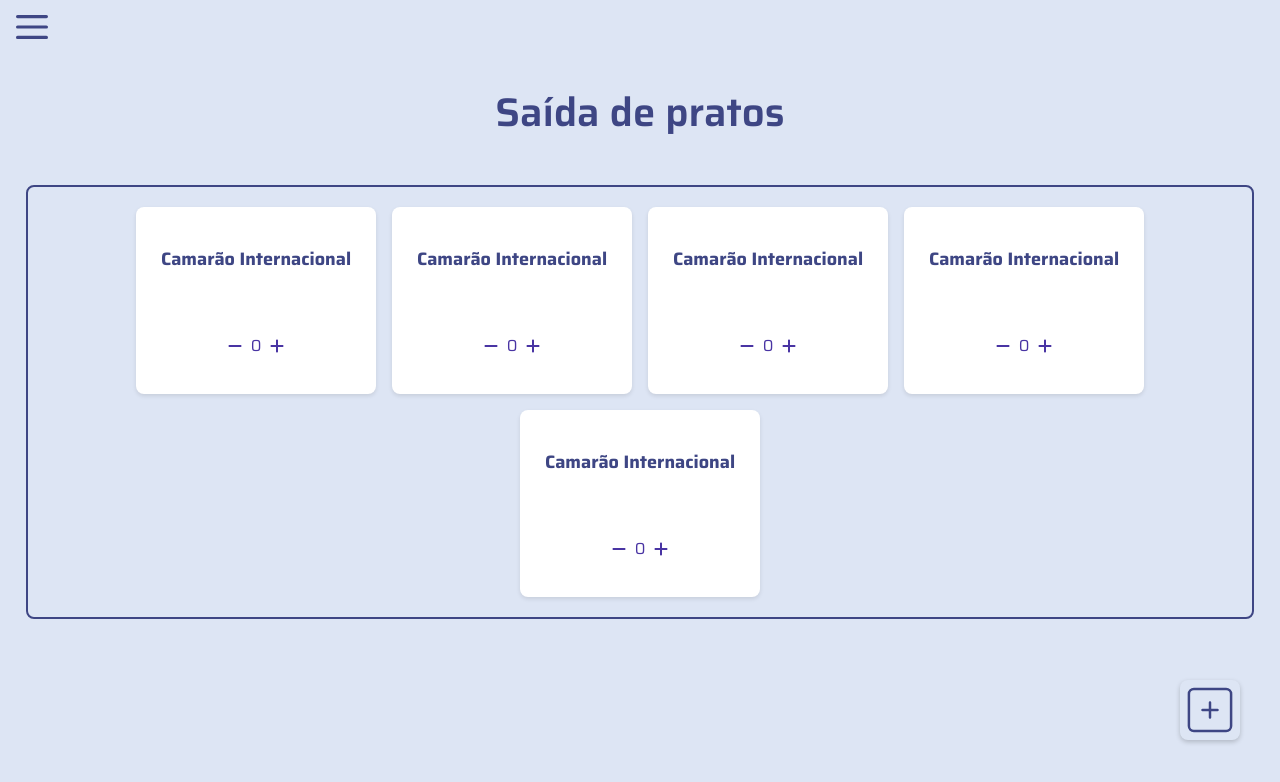
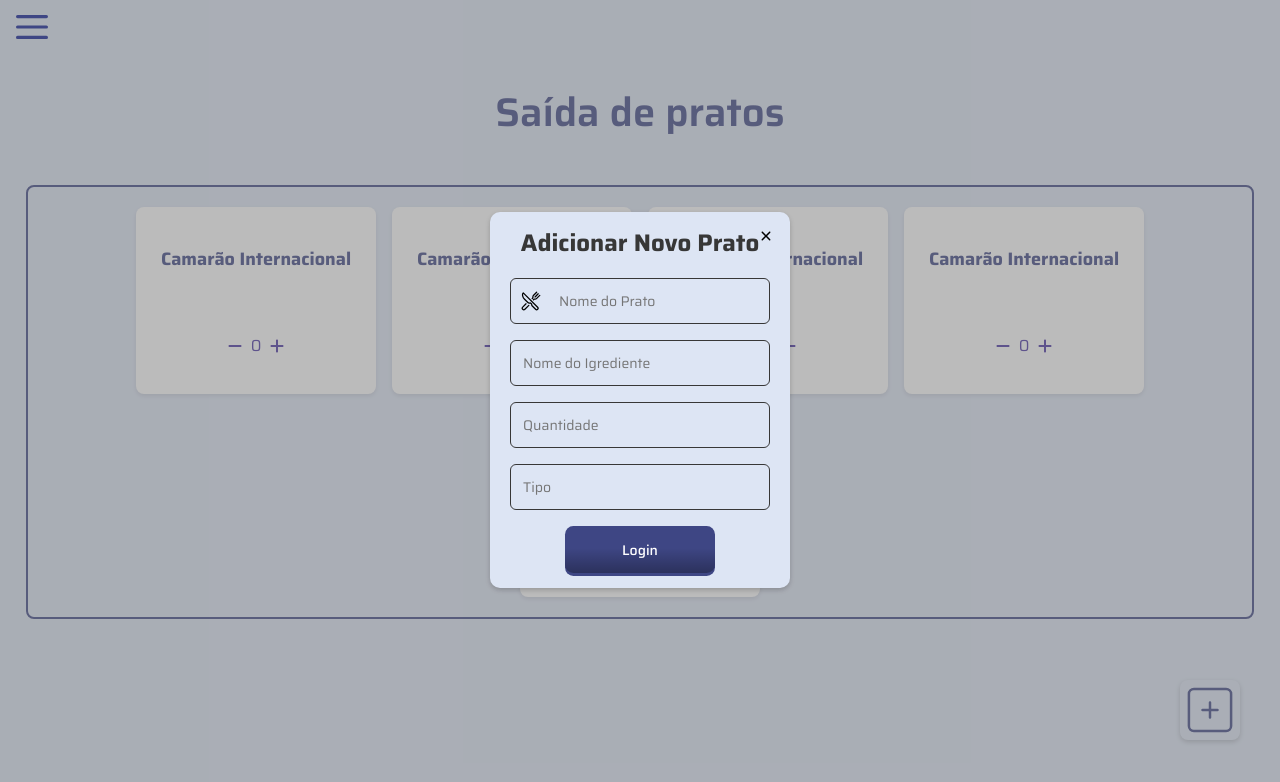
Before and after one commit to lucpes/Gestao_De_Restaurantes, a React (Create React App) app: page /home/output in a window 1280 px wide. Both pictures are taken after a click on the icon 1210 px from the left and 710 px from the top of the page. Shown: the top 782 px of the page. Built offline with nearby package versions, Linux system fonts and the light colour scheme.

Commit message:
arruma ae

```diff
--- a/src/components/Button/index.tsx
+++ b/src/components/Button/index.tsx
@@ -7,9 +7,13 @@ interface ButtonProps {
     type?: "button" | "submit" | "reset" | undefined;
 }
 
-export default function Button({ children, onClick, type = "button" }: ButtonProps) {
+export default function Button({
+    children,
+    onClick,
+    type = "button",
+}: ButtonProps) {
     return (
-    <button type={type} onClick={onClick}>
+        <button className="button-container" type={type} onClick={onClick}>
             <span className="transition"></span>
             <span className="gradient"></span>
             <span className="label">{children}</span>
--- a/src/components/Button/style.scss
+++ b/src/components/Button/style.scss
@@ -1,7 +1,7 @@
 /* From Uiverse.io by cssbuttons-io */
 @import "../../GlobalStyle.scss";
 
-button {
+.button-container {
     font-family: ui-monospace, SFMono-Regular, Menlo, Monaco, Consolas,
         "Liberation Mono", "Courier New", monospace;
     font-size: 14px;
--- a/src/components/Input/index.tsx
+++ b/src/components/Input/index.tsx
@@ -1,7 +1,8 @@
-import React, { useState } from "react";
+import React, { useEffect, useState } from "react";
 import "./style.scss";
 import { ReactNode } from "react";
 import { AiFillEye, AiFillEyeInvisible } from "react-icons/ai";
+import { FiX } from "react-icons/fi";
 
 interface InputProps {
     value: string;
@@ -10,6 +11,7 @@ interface InputProps {
     icon?: ReactNode;
     error?: string;
     type?: string;
+    data?: string[];
 }
 
 export default function Input({
@@ -18,25 +20,110 @@ export default function Input({
     value,
     onChange,
     error = "",
-    type = "text"
+    type = "text",
+    data,
 }: InputProps) {
     const [showPassword, setShowPassword] = useState(false);
 
-    const handleTogglePassword = () => {
-        setShowPassword(prevState => !prevState);
+    const [isBoxOpen, setIsBoxOpen] = useState(true);
+    const [isManuallyClosed, setIsManuallyClosed] = useState(false);
+
+    const highlightText = (name: string, value: string) => {
+        const normalizedValue = value
+            .normalize("NFD")
+            .replace(/[\u0300-\u036f]/g, "")
+            .toLowerCase();
+        const normalizedName = name
+            .normalize("NFD")
+            .replace(/[\u0300-\u036f]/g, "")
+            .toLowerCase();
+
+        const startIndex = normalizedName.indexOf(normalizedValue);
+
+        if (startIndex === -1 || !value) {
+            return <span>{name}</span>;
+        }
+
+        const beforeMatch = name.slice(0, startIndex);
+        const match = name.slice(startIndex, startIndex + value.length);
+        const afterMatch = name.slice(startIndex + value.length);
+
+        return (
+            <span>
+                {beforeMatch}
+                <span style={{ color: "#3e4684", fontWeight: 600 }}>
+                    {match}
+                </span>
+                {afterMatch}
+            </span>
+        );
     };
 
+    const filteredData = data?.filter((name) => {
+        if (value) {
+            const normalizedValue = value
+                .normalize("NFD")
+                .replace(/[\u0300-\u036f]/g, "")
+                .toLowerCase();
+            const normalizedName = name
+                ?.normalize("NFD")
+                .replace(/[\u0300-\u036f]/g, "")
+                .toLowerCase();
+            return normalizedName.includes(normalizedValue);
+        }
+        return true;
+    });
+
+    const filteredEqualData = data?.filter((name) => {
+        if (value) {
+            return name === value;
+        }
+        return false;
+    });
+
+    useEffect(() => {
+        if (filteredEqualData?.length && filteredEqualData?.length > 0) {
+            setIsBoxOpen(false);
+        } else if (!isManuallyClosed) {
+            setIsBoxOpen(true);
+        }
+    }, [value, filteredEqualData, isManuallyClosed]);
+
+    const handleTogglePassword = () => {
+        setShowPassword((prevState) => !prevState);
+    };
+    const boxCondition =
+        filteredData && filteredData.length > 0 && value && isBoxOpen;
     return (
         <label className={`input-container ${error && "input-error"}`}>
             {icon && <span className="input-icon">{icon}</span>}
             <input
                 value={value}
                 onChange={onChange}
-                type={type === "password" && !showPassword ? "password" : "text"}
+                type={
+                    type === "password" && !showPassword ? "password" : "text"
+                }
                 className="input"
                 placeholder={error ? error : placeholder}
                 autoComplete="off"
             />
+
+            {boxCondition && (
+                <div className="input-box-container">
+                    <ul className="input-box-content">
+                        {filteredData.map((name, index) => (
+                            <li key={index}>{highlightText(name, value)}</li>
+                        ))}
+                    </ul>
+                    <FiX
+                        size={18}
+                        onClick={() => {
+                            setIsBoxOpen(false);
+                        }}
+                    />
+                </div>
+            )}
+
             {type === "password" && (
                 <span
                     className="toggle-password"
--- a/src/components/Input/style.scss
+++ b/src/components/Input/style.scss
@@ -22,6 +22,9 @@
 
     .input-icon {
         margin-right: 8px;
+        display: flex;
+        justify-content: center;
+        align-items: center;
     }
 
     .toggle-password {
@@ -37,3 +40,64 @@
         border: 1px red solid;
     }
 }
+
+.input-box-container {
+    display: flex;
+    border-bottom-left-radius: 6px;
+    border-bottom-right-radius: 6px;
+    position: absolute;
+    width: 240px;
+    background-color: $bg-primary;
+    z-index: 10;
+    top: 100%;
+    transform: translateY(2px);
+    left: 0;
+    padding: 8px;
+    border-left: 1px solid $gray-color;
+    border-bottom: 1px solid $gray-color;
+    border-right: 1px solid $gray-color;
+    box-shadow: 2px 5px 10px rgba(0, 0, 0, 0.25);
+    max-height: 200px;
+
+    .input-box-content{
+        display: flex;
+        flex-direction: column;
+        height: auto;
+        gap: 4px;
+        overflow-y: auto;
+        width: 85%;
+        padding-bottom: 4px;
+        align-items: start;
+
+        &::-webkit-scrollbar {
+            width: 8px;
+        }
+
+        &::-webkit-scrollbar-track {
+            background: transparent;
+            border-radius: 10px;
+        }
+
+        &::-webkit-scrollbar-thumb {
+            background: $primary-color;
+            border-radius: 10px;
+        }
+
+        &::-webkit-scrollbar-thumb:hover {
+            background: $secondary-color;
+        }
+
+        li {
+            padding: 8px;
+            border-radius: 6px;
+            transition: 0.3s;
+            width: 90%;
+            list-style: none;
+            list-style-position: inside;
+            &:hover {
+                cursor: pointer;
+                box-shadow: 2px 2px 5px rgba(0, 0, 0, 0.25);
+            }
+        }
+    }
+}
--- a/src/components/Modal/index.tsx
+++ b/src/components/Modal/index.tsx
@@ -12,11 +12,11 @@ export default function Modal({ children, onClose, isOpen }: ModalProps) {
     if (!isOpen) return null;
 
     return (
-    <div className="modal-overlay">
+        <div className="modal-container">
             <div className="modal-content">
-        <button className="modal-close" onClick={onClose}>
+                <div className="close-modal-icon" onClick={onClose}>
                     <IoIosClose size={24} />
-        </button>
+                </div>
                 {children}
             </div>
         </div>
--- a/src/pages/Output/index.tsx
+++ b/src/pages/Output/index.tsx
@@ -1,23 +1,53 @@
 import { useState } from "react";
 import CardItem from "../Stock/CardItem";
 import "./style.scss";
-import { CiSquarePlus } from "react-icons/ci";
+import { CiLock, CiSquarePlus, CiUser } from "react-icons/ci";
+import { IoRestaurantOutline } from "react-icons/io5";
 import Modal from "../../components/Modal";
 import Button from "../../components/Button";
+import Input from "../../components/Input";
+import { type } from "os";
 
 interface Item {
     name: string;
-  items: string[];
+    ingredients: {
+        name: string;
+        quantity: string;
+        type: string;
+    }[];
 }
 
 export default function Output() {
-  const [isOpen, setIsOpen] = useState(false);
+    const [isOpenPlate, setIsOpenPlate] = useState(false);
+    const [isOpenAdd, setIsOpenAdd] = useState(false);
     const [currentItem, setCurrentItem] = useState<Item | null>(null);
+    const [plate, setPlate] = useState<Item>({
+        name: "",
+        ingredients: [],
+    });
+    const [ingredient, setIngredient] = useState({
+        name: "",
+        quantity: "",
+        type: "",
+    });
+    const ingredientsList = [
+        "chuchu",
+        "banana",
+        "arroz",
+        "feijão",
+        "peixe",
+        "ovo",
+        "castanha",
+        "batata",
+        "batata doce",
+    ];
 
     function handleCardItem(item: Item) {
         setCurrentItem(item);
-    setIsOpen(true);
+        setIsOpenPlate(true);
     }
+
+    function handleSubmit() {}
 
     return (
         <section className="output-container">
@@ -25,19 +55,61 @@ export default function Output() {
                 <h1>Saída de pratos</h1>
             </div>
             <div className="cards-content">
-        <CardItem handleModalOpen={() => handleCardItem({ name: "Camarão Internacional", items: ["200g de carne", "200g de carne", "200g de carne"] })} />
-        <CardItem handleModalOpen={() => handleCardItem({ name: "Camarão Internacional", items: ["200g de carne", "200g de carne", "200g de carne"] })} />
-        <CardItem handleModalOpen={() => handleCardItem({ name: "Camarão Internacional", items: ["200g de carne", "200g de carne", "200g de carne"] })} />
-        <CardItem handleModalOpen={() => handleCardItem({ name: "Camarão Internacional", items: ["200g de carne", "200g de carne", "200g de carne"] })} />
-        <CardItem handleModalOpen={() => handleCardItem({ name: "Camarão Internacional", items: ["200g de carne", "200g de carne", "200g de carne"] })} />
-        <CiSquarePlus className="icon" size={"60px"} />
-        <Modal isOpen={isOpen} onClose={() => setIsOpen(false)}>
+                <CardItem
+                    handleModalOpen={() =>
+                        handleCardItem({
+                            name: "Camarão Internacional",
+                            ingredients: [],
+                        })
+                    }
+                />
+                <CardItem
+                    handleModalOpen={() =>
+                        handleCardItem({
+                            name: "Camarão Internacional",
+                            ingredients: [],
+                        })
+                    }
+                />
+                <CardItem
+                    handleModalOpen={() =>
+                        handleCardItem({
+                            name: "Camarão Internacional",
+                            ingredients: [],
+                        })
+                    }
+                />
+                <CardItem
+                    handleModalOpen={() =>
+                        handleCardItem({
+                            name: "Camarão Internacional",
+                            ingredients: [],
+                        })
+                    }
+                />
+                <CardItem
+                    handleModalOpen={() =>
+                        handleCardItem({
+                            name: "Camarão Internacional",
+                            ingredients: [],
+                        })
+                    }
+                />
+                <CiSquarePlus
+                    onClick={() => setIsOpenAdd(true)}
+                    className="icon"
+                    size={"60px"}
+                />
+                <Modal
+                    isOpen={isOpenPlate}
+                    onClose={() => setIsOpenPlate(false)}
+                >
                     {currentItem && (
                         <div className="modal-item">
                             <h3>{currentItem.name}</h3>
                             <ul>
-                {currentItem.items.map((item, index) => (
-                  <li key={index}>{item}</li>
+                                {currentItem.ingredients.map((item, index) => (
+                                    <li key={index}>{item.name}</li>
                                 ))}
                             </ul>
                             <div className="modal-button">
@@ -46,6 +118,55 @@ export default function Output() {
                         </div>
                     )}
                 </Modal>
+
+                <Modal isOpen={isOpenAdd} onClose={() => setIsOpenAdd(false)}>
+                    <div className="modal-add-plate">
+                        <h2 className="modal-add-title">
+                            Adicionar Novo Prato
+                        </h2>
+                        <Input
+                            value={plate.name}
+                            onChange={(e) =>
+                                setPlate({ ...plate, name: e.target.value })
+                            }
+                            placeholder="Nome do Prato"
+                            icon={<IoRestaurantOutline size={20} />}
+                        />
+                        <Input
+                            value={ingredient.name}
+                            data={ingredientsList}
+                            onChange={(e) =>
+                                setIngredient({
+                                    ...ingredient,
+                                    name: e.target
+                                        .value! as React.ChangeEvent<HTMLInputElement>,
+                                })
+                            }
+                            placeholder="Nome do Igrediente"
+                        />
+                        <Input
+                            value={ingredient.quantity}
+                            onChange={(e) =>
+                                setIngredient({
+                                    ...ingredient,
+                                    quantity: e.target.value,
+                                })
+                            }
+                            placeholder="Quantidade"
+                        />
+                        <Input
+                            value={ingredient.type}
+                            onChange={(e) =>
+                                setIngredient({
+                                    ...ingredient,
+                                    type: e.target.value,
+                                })
+                            }
+                            placeholder="Tipo"
+                        />
+                        <Button onClick={handleSubmit}>Login</Button>
+                    </div>
+                </Modal>
             </div>
         </section>
     );
--- a/src/pages/Output/style.scss
+++ b/src/pages/Output/style.scss
@@ -73,6 +73,21 @@
             }
         }
 
+        .modal-add-plate {
+            display: flex;
+            justify-content: center;
+            align-items: center;
+            flex-direction: column;
+            height: 100%;
+            flex: 1;
+            gap: 16px;
+
+            .modal-add-title {
+                color: $gray-color;
+                margin: 0;
+            }
+        }
+
         .icon {
             position: fixed;
             right: 40px;
```
Lines whose indentation alone changed are shown as unchanged.
